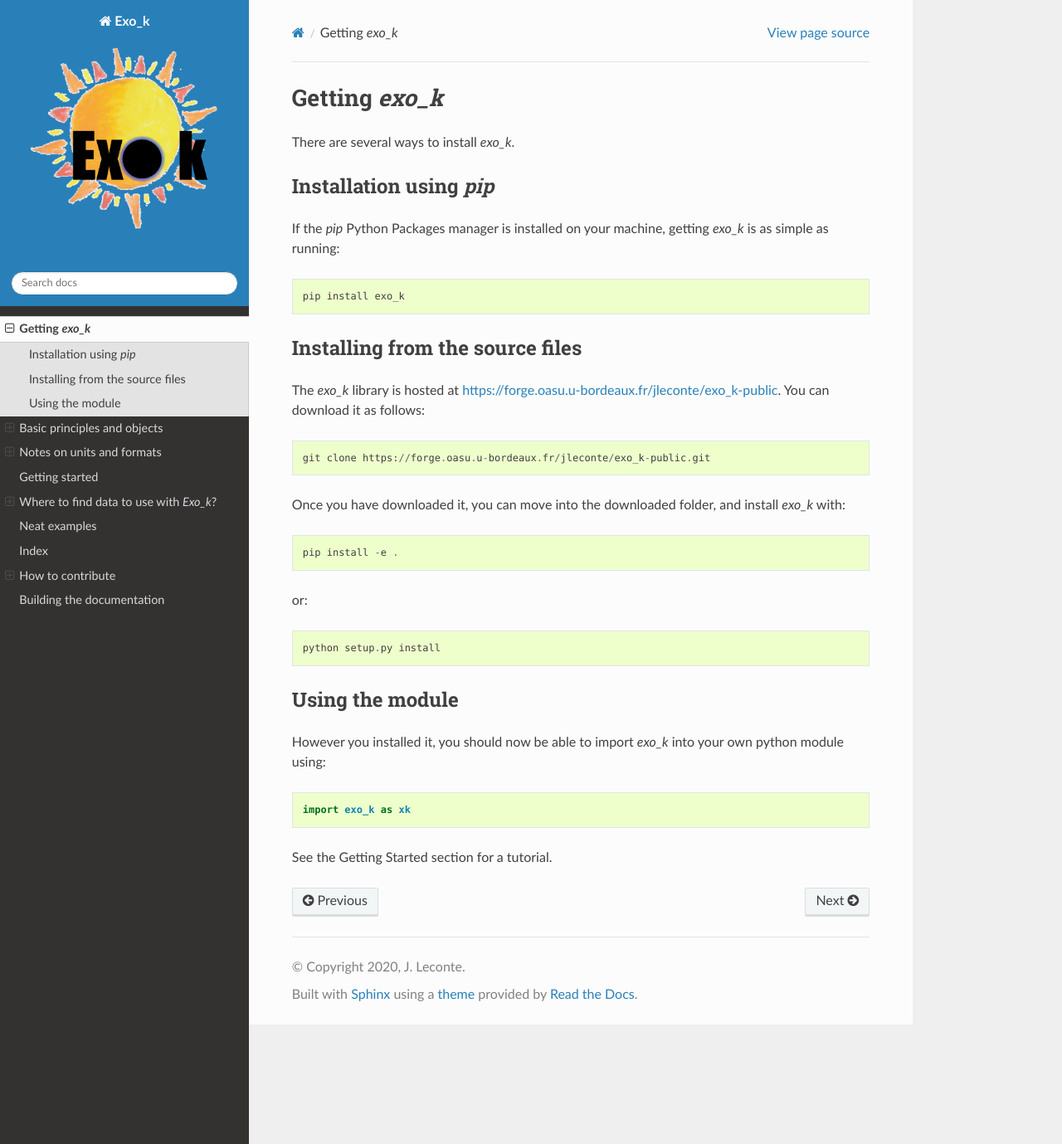
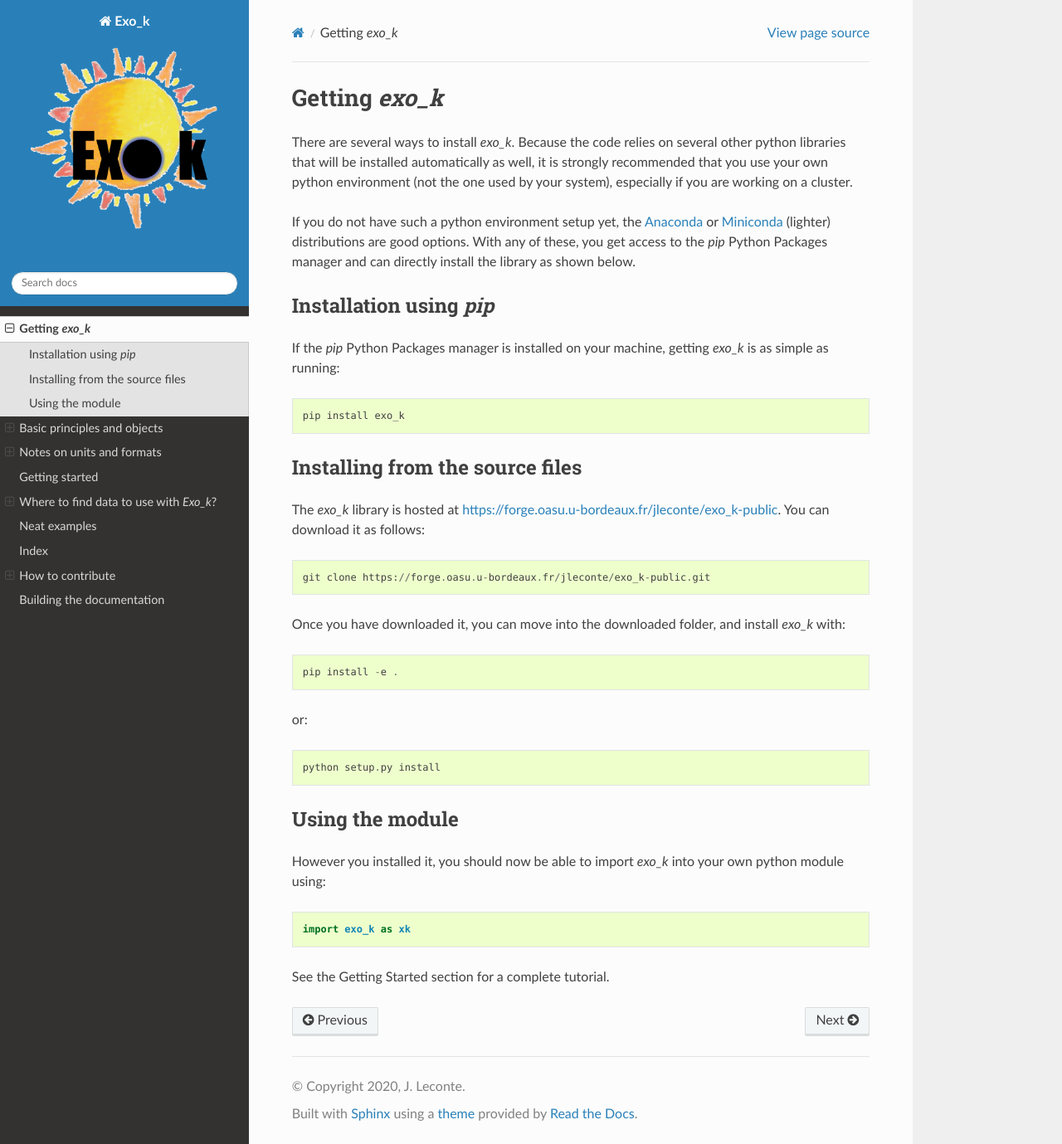
Before and after one commit to jovian-explorer/exo_k, a Sphinx documentation site: the page built from doc/installation.rst, in a window 1280 px wide and 1379 px high. Shown: the whole window at 83% size. Built offline with Sphinx 7.4.7 and the Read the Docs theme 2.0.0, drawn with Linux system fonts in a browser that asks for light colours; pages that are not in the unit, such as notebooks, are missing from menus.

Commit message:
Adds reference to conda in install doc (jleconte/exo_k#57)

```diff
--- a/doc/installation.rst
+++ b/doc/installation.rst
@@ -1,7 +1,21 @@
 Getting `exo_k`
 ===============
 
-There are several ways to install `exo_k`.
+There are several ways to install `exo_k`. Because the code
+relies on several other python libraries that will be installed
+automatically as well, it is strongly recommended
+that you use your own python environment (not the one used
+by your system), especially if you are
+working on a cluster.
+
+If you do not have such a python environment setup yet, the
+`Anaconda <https://www.anaconda.com/products/individual>`_ or
+`Miniconda <https://docs.conda.io/en/latest/miniconda.html>`_ (lighter)
+distributions are good options. With any of these, you get access to
+the `pip` Python Packages manager and can directly install the library
+as shown below.
+
+
 
 
 Installation using `pip`
@@ -38,4 +52,4 @@ you should now be able to import `exo_k` into your own python module using::
 
     import exo_k as xk
 
-See the Getting Started section for a tutorial.
+See the Getting Started section for a complete tutorial.
```
Also changed, not shown: doc/index.rst (+7 -2 lines).
